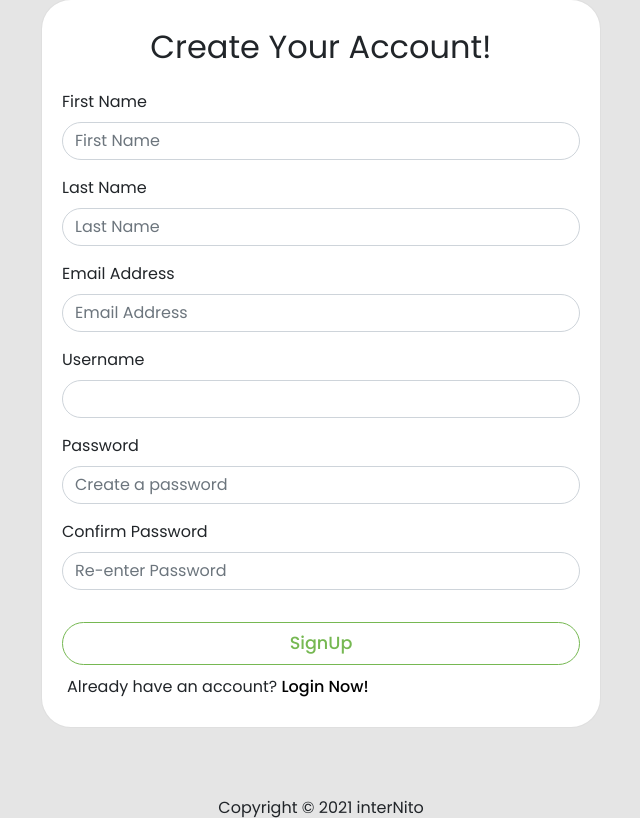
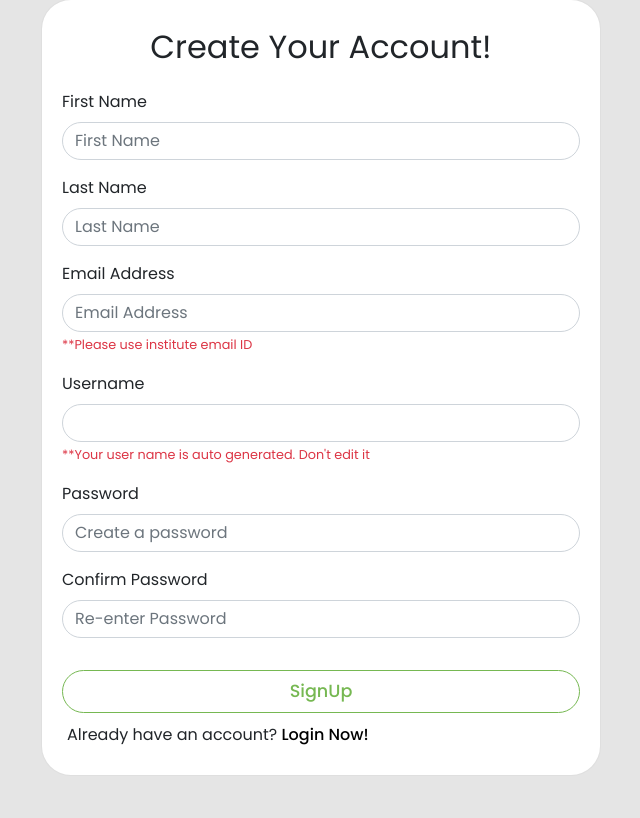
Before and after one commit to divya-soni-14/internito, a Django app: page /register/ in a window 1280 px wide. Shown: the part 111-929 px from the top of the page, without its empty margins (319-959 px from the left). Run offline with Django 3.2, Linux system fonts and the light colour scheme; some libraries are stand-ins or nearby versions.

Commit message:
Company BUG

```diff
--- a/backend/templates/register.html
+++ b/backend/templates/register.html
@@ -111,10 +111,12 @@
 			<div class="form-group">
 				<label for="email">Email Address</label>
 				<input type="email" name="email" placeholder="Email Address" required="" class="form-control" id="id_email">
+				<small class="text-danger">**Please use institute email ID</small>
 			</div>
 			<div class="form-group">
 				<label for="username">Username</label>
 				<input type="text username" name="username" required="" class="form-control" id="id_username">
+				<small class="text-danger">**Your user name is auto generated. Don't edit it</small>
 			</div>
 			<div class="form-group">
 				<label for="password">Password</label>
```
Also changed, not shown: backend/db.sqlite3.
